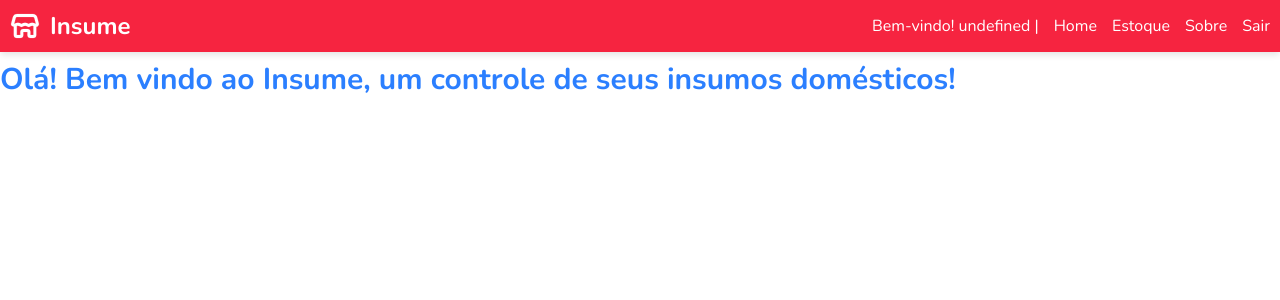
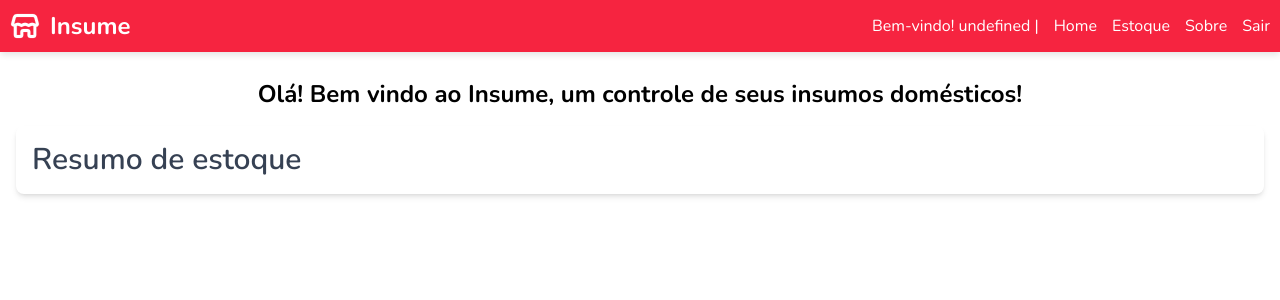
Before and after one commit to socha2004/insume-frontend, a React (Vite) app: page / in a window 1280 px wide. Shown: the top 300 px of the page. Built offline with nearby package versions, Linux system fonts and the light colour scheme; sample sign-in values are in the browser's storage.

Commit message:
feat: Update Home component styling and structure for improved layout

```diff
--- a/src/components/pages/Home.tsx
+++ b/src/components/pages/Home.tsx
@@ -2,8 +2,14 @@ import React from 'react'
 
 export const Home = () => {
     return (
-        <div>
-            <h1 className="text-3xl font-bold text-blue-500">Olá! Bem vindo ao Insume, um controle de seus insumos domésticos!</h1>
+        <div className="p-4">
+            <div>
+                <h1 className="text-2xl font-bold text-black text-center">Olá! Bem vindo ao Insume, um controle de seus insumos domésticos!</h1>
+            </div>
+
+            <main className="mt-4 p-4 rounded-lg shadow-md">
+                <h2 className='text-3xl font-semibold text-gray-700'>Resumo de estoque</h2>
+            </main>
         </div>
     )
 }
```
